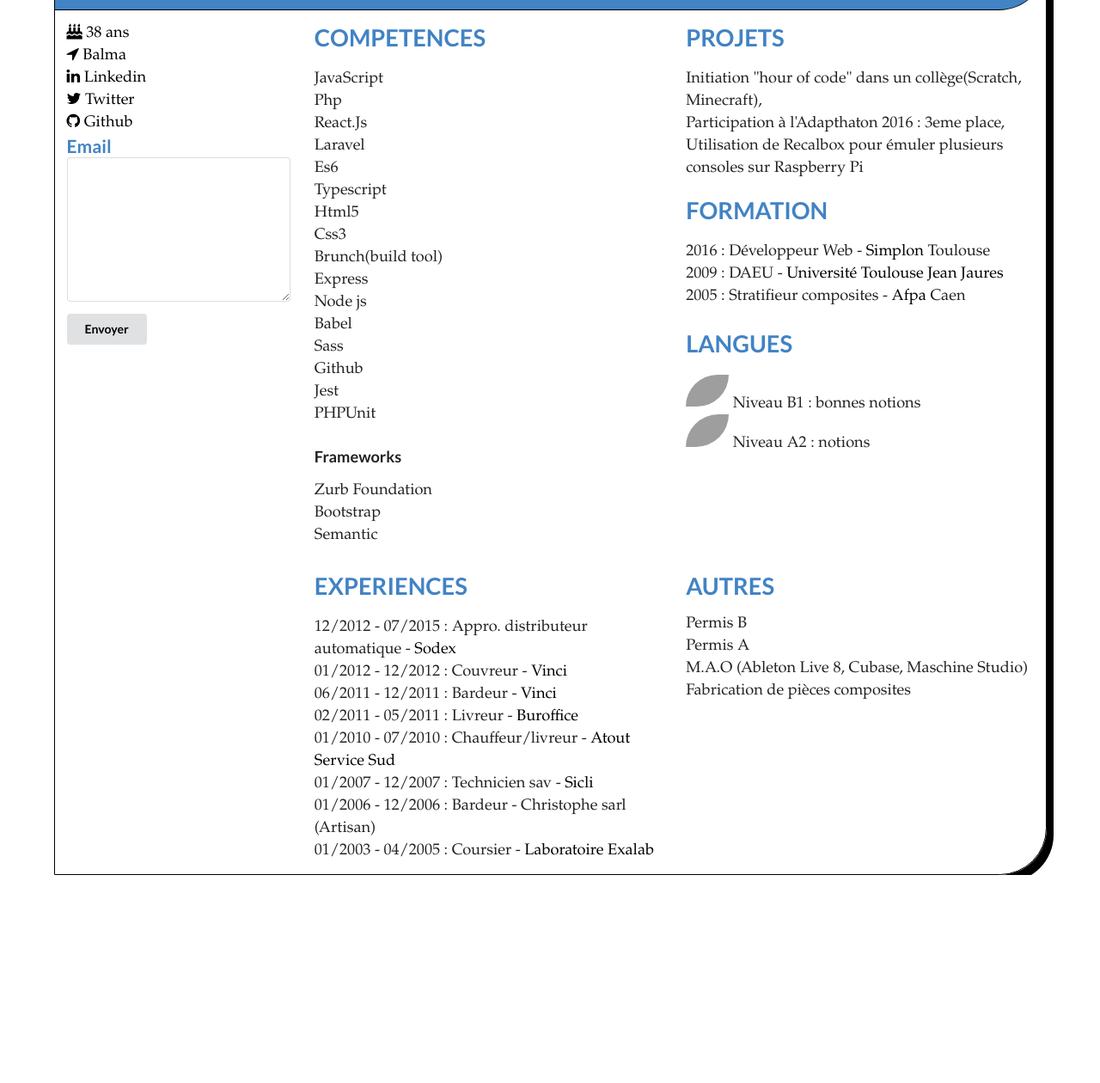
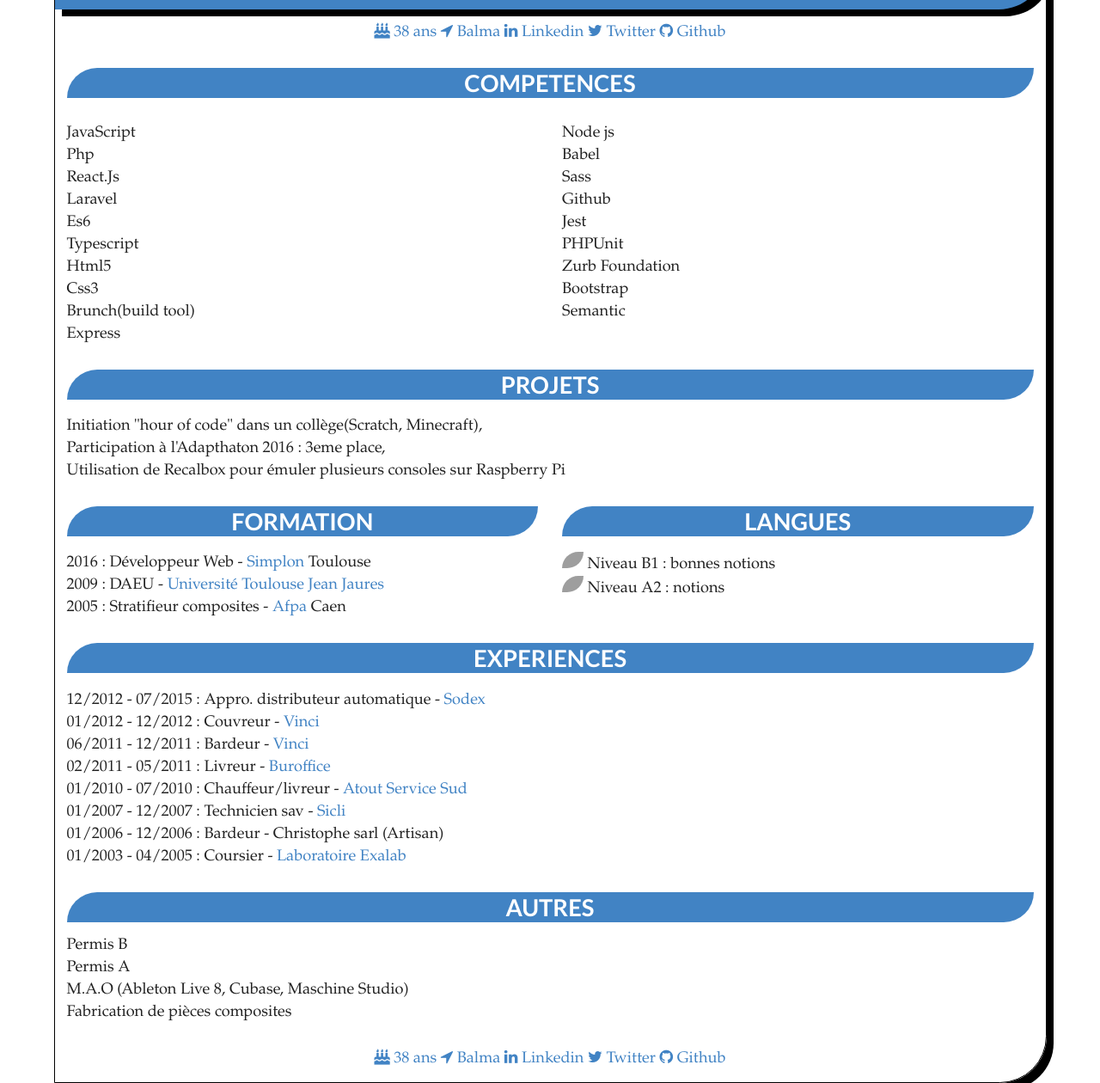
Before and after one commit to NickoM31/cv-nicolas-m., a website: page index.html in a window 1280 px wide. Shown: the part 194-1454 px from the top of the page at 86% size. Before the commit the page ends 1212 px from the top, so only its background shows below. Drawn offline with nearby package versions, Linux system fonts and the light colour scheme; grey boxes are pictures that could not be loaded.

Commit message:
update cv

```diff
--- a/formContact.js
+++ b/formContact.js
@@ -1,2 +1,28 @@
-$('<input type="checkbox" name="nobot" required="true"> Je confirme ne pas être un robot')
-.prependTo($('#maDiv'));
+// (function(){
+// 	'use strict';
+// 	var app = {
+
+
+
+// 		init : function(){
+// 			app.listener();
+// 		},
+// 		listener : function(){
+// 			$('#btnValid').on('click', function(){
+// 				console.log('click');
+// 				adressMail();
+// 			});
+// 		},
+// 		adressMail : function(){
+// 			var email = "nicolasmathieu31130@gmail.com";
+// 			var contenuEmail = $('#contact').val();
+
+
+
+// 		}
+// 	};
+
+// 	$(document).ready(function(){
+// 		app.init();
+// 	});
+// })();
--- a/index.html
+++ b/index.html
@@ -23,25 +23,24 @@
 			</div>
 		</div>
 		<div class="row">
-			<div class="four wide column" id="leftColumn">
+			<div class="sixteen wide column" id="leftColumn">
 				<div class="cmoi">
-					<div><a class="contact" href="http://www.calendriergratuit.fr/calendrier-1979.htm"><i class="fa fa-birthday-cake" aria-hidden="true"></i> 38 ans</a></div>
-					<div> <a class="contact" href="http://www.mairie-balma.fr/"><i class="fa fa-location-arrow" aria-hidden="true"></i> Balma</a></div>
-					<div><a class="contact" href="https://fr.linkedin.com/in/nicolas-mathieu-08ba1b134"><i class="fa fa-linkedin" aria-hidden="true"></i> Linkedin</a></div>
-					<div><a class="contact" href="https://twitter.com/nicolasMdevWeb"><i class="fa fa-twitter" aria-hidden="true"></i> Twitter</a></div>
-					<div><a class="contact" href="https://github.com/NickoM31"><i class="fa fa-github" aria-hidden="true"></i> Github</a></div>
+					<a class="contact" href="http://www.calendriergratuit.fr/calendrier-1979.htm"><i class="fa fa-birthday-cake" aria-hidden="true"></i> 38 ans</a>
+
+					<a class="contact" href="http://www.mairie-balma.fr/"><i class="fa fa-location-arrow" aria-hidden="true"></i> Balma</a>
+					<a class="contact" href="https://fr.linkedin.com/in/nicolas-mathieu-08ba1b134"><i class="fa fa-linkedin" aria-hidden="true"></i> Linkedin</a>
+					<a class="contact" href="https://twitter.com/nicolasMdevWeb"><i class="fa fa-twitter" aria-hidden="true"></i> Twitter</a>
+					<a class="contact" href="https://github.com/NickoM31"><i class="fa fa-github" aria-hidden="true"></i> Github</a>
 				</div>
-				<form class="ui form">
-					<label for="contact" id="mailContact"><h3>Email</h3></label>
-					<div class="field">
-						<textarea id="contact"></textarea>
 			</div>
-
-					<button class="ui button" type="submit"><a href="mailto:nicolasmathieu31130@gmail.com"><Submit>Envoyer</Submit></a></button>
-				</form>
 		</div>
-			<div class="six wide column">
+		<div class="row">
+			<div class="sixteen wide column">
 				<h3>COMPETENCES</h3>
+			</div>
+		</div>
+		<div class="row">
+			<div class="eight wide column">
 				<div class="ui list">
 					<li>JavaScript</li>
 					<li>Php</li>
@@ -53,51 +52,61 @@
 					<li>Css3</li>
 					<li>Brunch(build tool)</li>
 					<li>Express</li>
+				</div>
+			</div>
+			<div class="eight wide column">
+				<div class="ui list">
 					<li>Node js</li>
 					<li>Babel</li>
 					<li>Sass</li>
 					<li>Github</li>
 					<li>Jest</li>
 					<li>PHPUnit</li>
-					<h4>Frameworks</h4>
 					<li>Zurb Foundation</li>
 					<li>Bootstrap</li>
 					<li>Semantic</li>
 				</div>
 			</div>
-			<div class="six wide column">
+		</div>
+
+		<div class="row">
+			<div class="sixteen wide column">
 				<h3>PROJETS</h3>
 				<div class="ui list">
 					<li>Initiation "hour of code" dans un collège(Scratch, Minecraft),</li>
 					<li>Participation à l'Adapthaton 2016 : 3eme place,</li>
 					<li>Utilisation de Recalbox pour émuler plusieurs consoles sur Raspberry Pi</li>
+				</div>
+			</div>
+		</div>
 
-				</div>
-				<div class="raw">
+		<div class="row">
+			<div class="eight wide column">
 				<h3>FORMATION</h3>
 				<div class="ui list">
 					<li class="job"><span class="date">2016 : </span>Développeur Web -<a class="ent" href="http://simplon.co/">  Simplon</a> Toulouse</li>
 					<li class="job"><span class="date">2009 : </span>DAEU -<a class="ent" href="http://www.univ-tlse2.fr/accueil/formation-insertion/formation-continue/diplome-d-acces-aux-etudes-universitaire-option-litteraire-daeu-a--443902.kjsp?RH=1370426584095">  Université Toulouse Jean Jaures</a></li>
 					<li class="job"><span class="date">2005 : </span>Stratifieur composites -<a class="ent" href="https://www.afpa.fr/formation-qualifiante/stratifieur-composites">  Afpa</a> Caen</li>
 				</div>
+			</div>
+
+			<div class="eight wide column">
 				<h3>LANGUES</h3>
 				<div class="ui list">
 					<li>
-							<img class="language" src="http://www.iconarchive.com/download/i65944/hopstarter/flag-borderless/United-Kingdom.ico" width="50">
-							Niveau B1 : bonnes notions
+						<img class="language" src="http://www.iconarchive.com/download/i65944/hopstarter/flag-borderless/United-Kingdom.ico" width="25">
+						<span class="textLang">Niveau B1 : bonnes notions</span>
 					</li>
 					<li>
-							<img class="language" src="http://www.iconarchive.com/download/i65866/hopstarter/flag-borderless/Germany.ico" width="50">
-							Niveau A2 : notions
+						<img class="language" src="http://www.iconarchive.com/download/i65866/hopstarter/flag-borderless/Germany.ico" width="25">
+						<span class="textLang">Niveau A2 : notions</span>
 					</li>
 				</div>
 			</div>
 		</div>
-		</div>
 		<div class="row" id="footer">
-			<div class="four wide column">
-			</div>
-			<div class="six wide column">
+
+			<div class="sixteen wide column">
 				<h3>EXPERIENCES</h3>
 				<div class="ui list">
 					<li class="job"><span class="date">12/2012 - 07/2015 : </span>Appro. distributeur automatique -<a class="ent" href="http://www.sodex.fr/"> Sodex</a></li>
@@ -110,7 +119,9 @@
 					<li class="job"><span class="date">01/2003 - 04/2005 : </span>Coursier -<a class="ent" href="http://laboratoire.exalab.fr/"> Laboratoire Exalab</a></li>
 				</div>
 			</div>
-			<div class="six wide column">
+		</div>
+		<div class="row">
+			<div class="sixteen wide column">
 				<div class="ui list">
 					<h3>AUTRES</h3>
 					<li>Permis B</li>
@@ -120,7 +131,21 @@
 				</div>
 			</div>
 		</div>
+		<div class="row">
+			<div class="sixteen wide column" id="leftColumn">
+				<div class="cmoi">
+					<a class="contact" href="http://www.calendriergratuit.fr/calendrier-1979.htm"><i class="fa fa-birthday-cake" aria-hidden="true"></i> 38 ans</a>
+
+					<a class="contact" href="http://www.mairie-balma.fr/"><i class="fa fa-location-arrow" aria-hidden="true"></i> Balma</a>
+					<a class="contact" href="https://fr.linkedin.com/in/nicolas-mathieu-08ba1b134"><i class="fa fa-linkedin" aria-hidden="true"></i> Linkedin</a>
+					<a class="contact" href="https://twitter.com/nicolasMdevWeb"><i class="fa fa-twitter" aria-hidden="true"></i> Twitter</a>
+					<a class="contact" href="https://github.com/NickoM31"><i class="fa fa-github" aria-hidden="true"></i> Github</a>
 				</div>
+			</div>
+		</div>
+
+	</div>
+
 
 	<script type="text/javascript" src="node_modules/jquery/dist/jquery.min.js"></script>
 </body>
--- a/sass/style.scss
+++ b/sass/style.scss
@@ -14,15 +14,19 @@ body{
 
 #container{
 	margin: auto;
-	border: 1px solid black;
+	border: 0.1em solid black;
 	border-radius: 3em 0 3em 0;
 	box-shadow: 8px 8px 0px black;
 }
 #entete{
-	border-bottom: 1px solid black;
+	// border-bottom: 1px solid black;
 
 	background-color: #4183c4;
-	border-radius: 3em 0 3em 0;
+	border-radius: 2.8em 0 3em 0;
+	box-shadow: 8px 8px 0px black;
+}
+#leftColumn{
+	text-align: center;
 }
 
 img{
@@ -37,8 +41,12 @@ h2{
 }
 
 h3{
+	color:white;
 	font-size: 1.5em;
-	color: #4183c4;
+	background-color: #4183c4;
+	text-align:center;
+	border-radius: 3em 0 3em 0 ;
+
 }
 h4{
 	font-size: 1em;
@@ -53,9 +61,14 @@ h4{
 	color : white;
 }
 a{
-	color: black;
+	color: #4183c4;
+
 
 }
 a:hover{
-color : #4183c4;
+color : black;
 }
+.textLang{
+	vertical-align: middle;
+	// line-height:20px;
+}
```
Also changed, not shown: css/style.css, 1 other file. Lines whose indentation alone changed are shown as unchanged.
